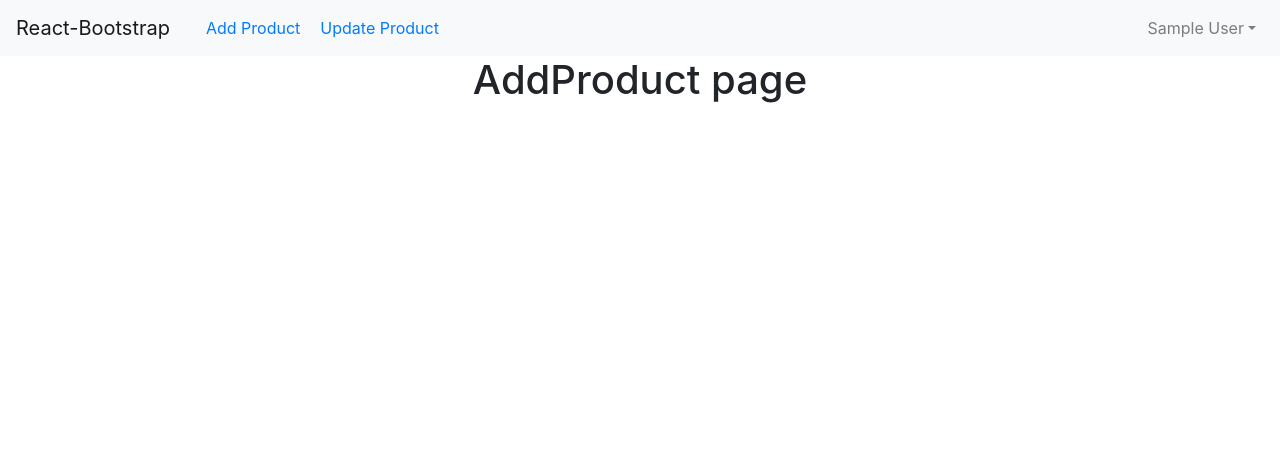
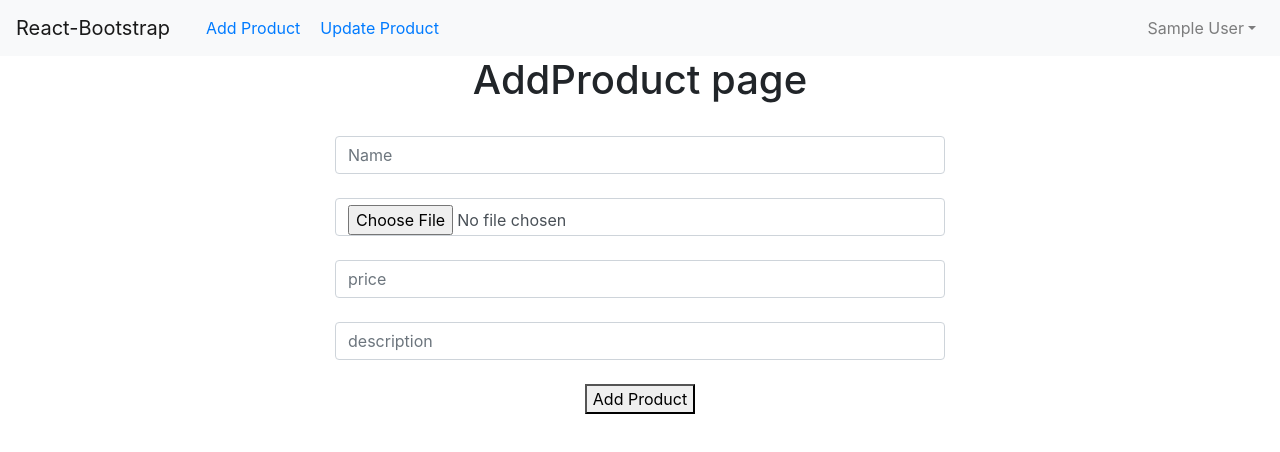
Before and after one commit to pankajatgithub/react_eComm_dashboard, a React (Create React App) app: page /add in a window 1280 px wide. Shown: the top 452 px of the page. Built offline with nearby package versions, Linux system fonts and the light colour scheme; sample sign-in values are in the browser's storage.

Commit message:
Product API with file upload

```diff
--- a/src/AddProduct.js
+++ b/src/AddProduct.js
@@ -1,13 +1,59 @@
 import Header from './header'
+import { useState } from 'react';
 
 
-function AddProduct(){
-    return(
+function AddProduct() {
+    const [name, setName] = useState("");
+    const [price, setPrice] = useState("");
+    const [description, setDescription] = useState("");
+    const [file, setFile] = useState("");
+
+   async function addProduct() {
+        const formData = new FormData();
+        formData.append("file", file);
+        formData.append("name", name);
+        formData.append("price", price);
+        formData.append("description", description);
+
+        let result= await fetch("http://localhost:8000/api/addproduct",{
+            method:"POST",
+            body:formData
+
+        });
+        alert("Data has been saved successfully");
+
+
+        let item = { name, price, description, file };
+        console.log(item);
+    }
+    return (
         <div>
-        <Header />
-        <h1>
-            AddProduct page
-        </h1>
+            <Header />
+            <h1>
+                AddProduct page
+            </h1>
+
+            <div className="col-sm-6 offset-sm-3">
+                <br />
+                <input type="text" className="form-control"
+                    onChange={(e) => setName(e.target.value)}
+                    placeholder="Name" />
+                <br />
+                <input type="file" className="form-control"
+                    onChange={(e) => setFile(e.target.files[0])}
+                    placeholder="upload Image" />
+                <br />
+                <input type="text" className="form-control"
+                    onChange={(e) => setPrice(e.target.value)}
+                    placeholder="price" />
+                <br />
+                <input type="text" className="form-control"
+                    onChange={(e) => setDescription(e.target.value)}
+                    placeholder="description" />
+                <br />
+                <button onClick={addProduct}>Add Product</button>
+
+            </div>
         </div>
     )
 
```
